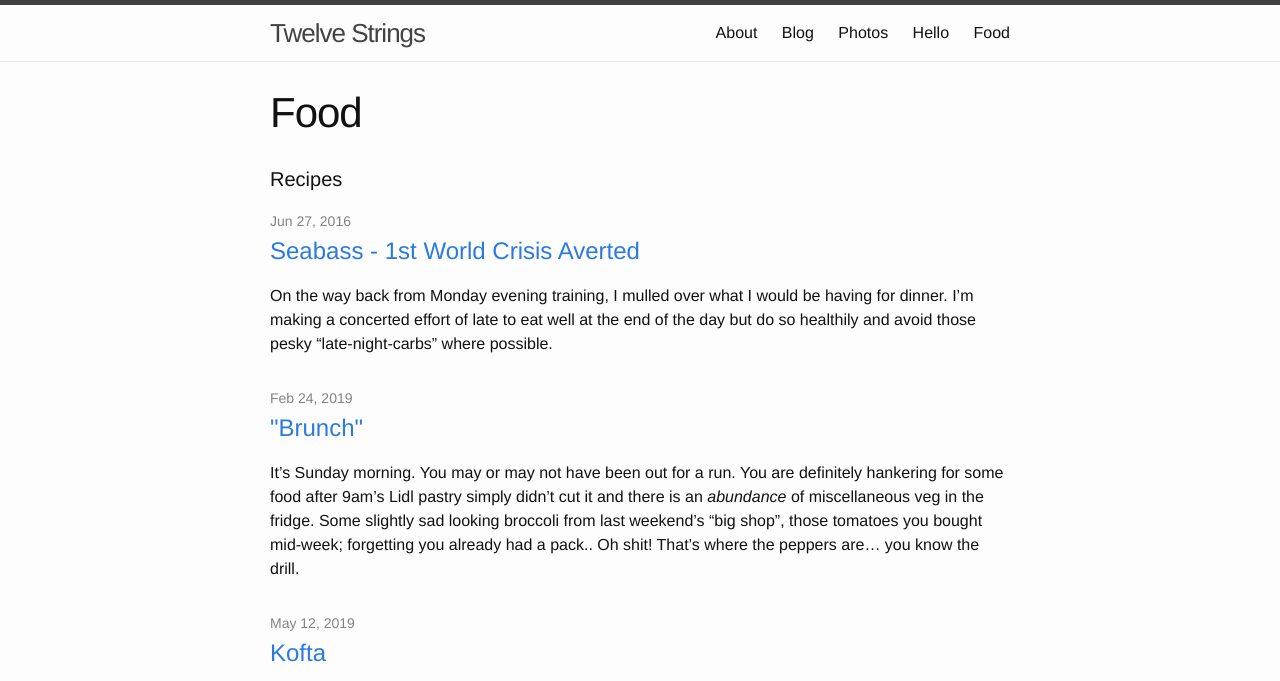
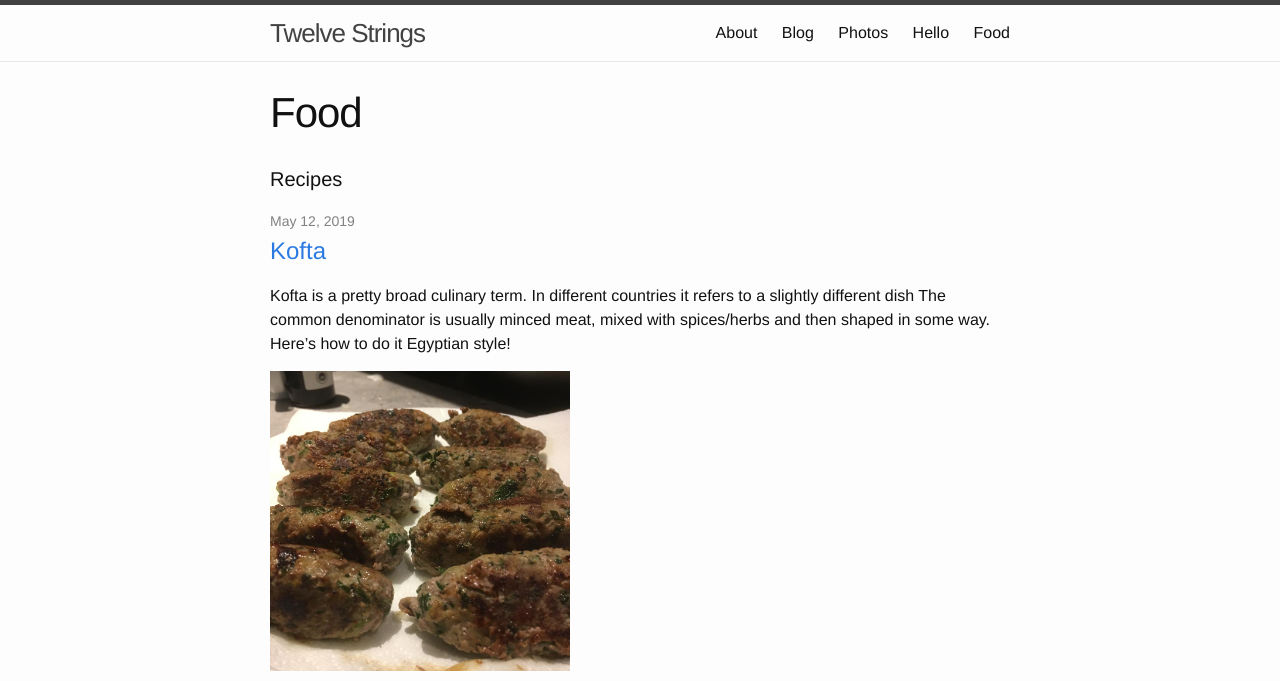
Before and after one commit to johncyril/johncyril.github.io, a Jekyll site: the page built from food/index.md, in a window 1280 px wide and 1400 px high. Shown: the top 681 px of the window. Built offline with Jekyll 4.4.1, drawn with Linux system fonts in a browser that asks for light colours; some of the changed text lies outside the part shown; grey boxes are pictures that could not be loaded.

Commit message:
Images and chronological order

```diff
--- a/_recipes/2019-05-12-kofta.md
+++ b/_recipes/2019-05-12-kofta.md
@@ -6,10 +6,12 @@ author: john
 comments: true
 categories: [Recipes]
 tags: [Recipes]
+preview-image: /images/recipes/kofta/Kofta_served.jpg
 ---
 
 Kofta is a pretty broad culinary term. In different countries it refers to a slightly different dish
 The common denominator is usually minced meat, mixed with spices/herbs and then shaped in some way.
+Here's how to do it Egyptian style!
 
 Our version at home has always involved minced onions, garlic and an abundance of parsley with some well-seasoned minced beef.
 It's a seriously simple main meal, kindling memories of family barbecues. That's right - These work equally great on the grill as the frying pan!
--- a/food/index.md
+++ b/food/index.md
@@ -11,14 +11,15 @@ byline: Probably not worth your time should you dislike the idea of eating anyth
   <h1 class="page-heading">Recipes</h1>
 
   <ul class="post-list">
-    {% for recipe in site.recipes %}
+    {% for recipe in site.recipes reversed%}
       <li>
         <span class="post-meta">{{ recipe.date | date: "%b %-d, %Y" }}</span>
 		<h2>
           <a class="post-link" href="{{ recipe.url | prepend: site.baseurl }}">{{ recipe.title }}</a>
         </h2>
 		{{ recipe.excerpt }}
-      </li>
+		<img src="{{ site.baseurl }}{{ recipe.preview-image }}" width="300" />
+        </li>
     {% endfor %}
   </ul>
 
```
Also changed, not shown: _recipes/2016-06-27-seabass-1st-world-crsis-averted.md (+1 -0 lines), _recipes/2019-02-24-brunch.md (+1 -0 lines).
